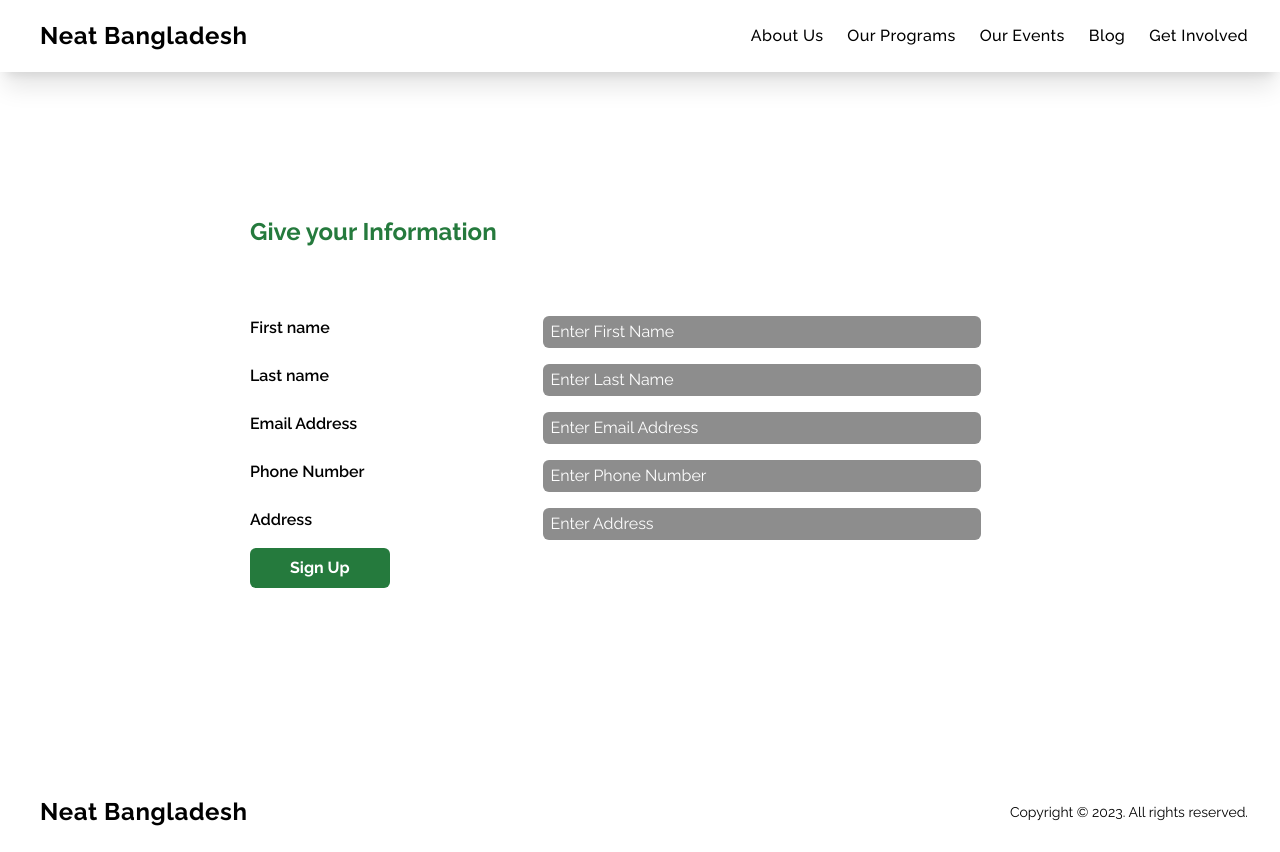
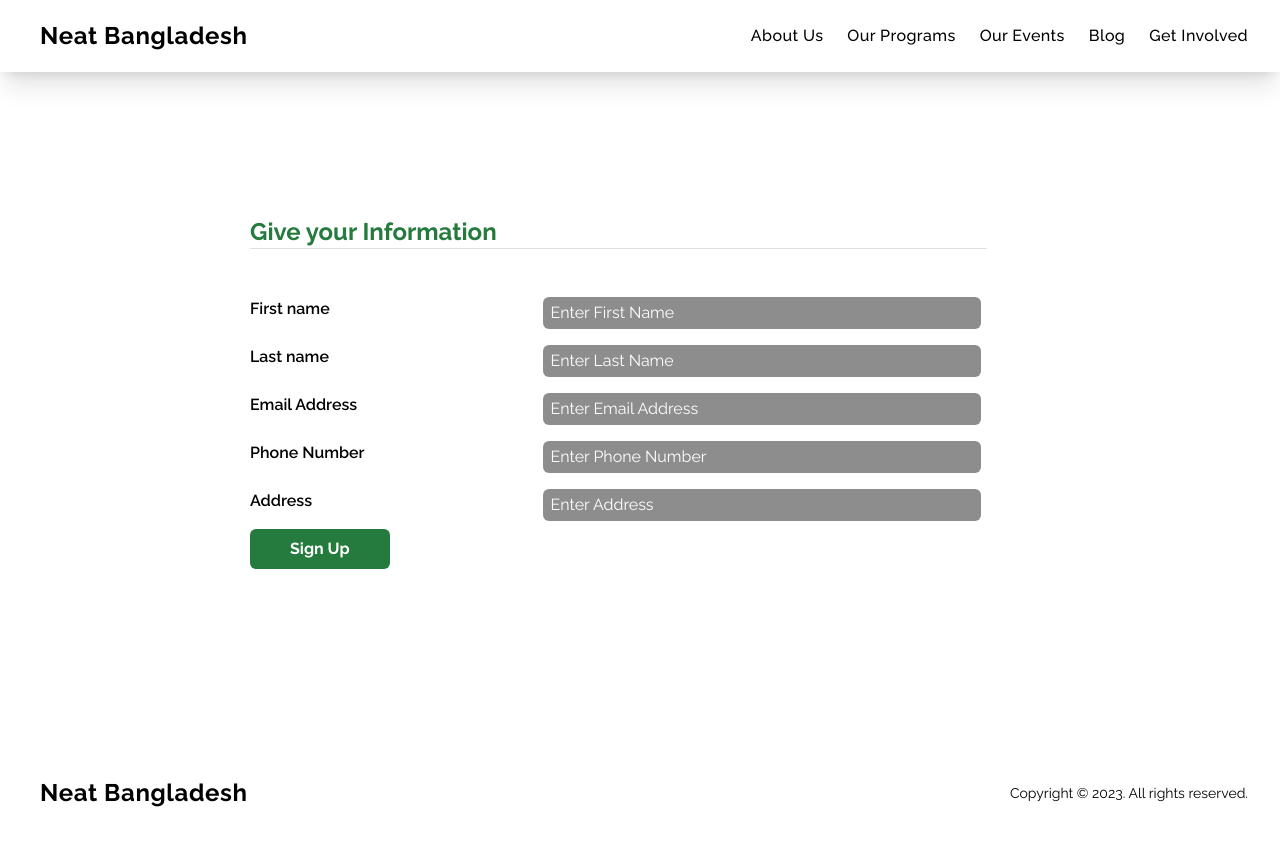
Before and after one commit to Sumaiya-topu/neat-bangladesh-client, a React (Create React App) app: page /signup in a window 1280 px wide. Built offline with nearby package versions, Linux system fonts and the light colour scheme.

Commit message:
registration page done

```diff
--- a/src/Components/SignUp/SignUp.js
+++ b/src/Components/SignUp/SignUp.js
@@ -1,4 +1,4 @@
-import { Typography } from "@mui/material";
+import { Divider, Typography } from "@mui/material";
 import React from "react";
 
 const SignUp = () => {
@@ -6,7 +6,9 @@ const SignUp = () => {
     <div className=" w-[80%]  mx-auto py-36 lg:ml-[250px] lg:">
       <h1 className="text-primary text-2xl font-bold">Give your Information</h1>
 
-      <div className=" flex w-full items-center gap-4 mt-5"></div>
+      <div className="w-[72%]">
+        <Divider></Divider>
+      </div>
       {/* //AccountInformation */}
       <div className="my-10">
         <div className="md:grid md:grid-cols-7 md:grid-flow-row-dense mb-2">
```
